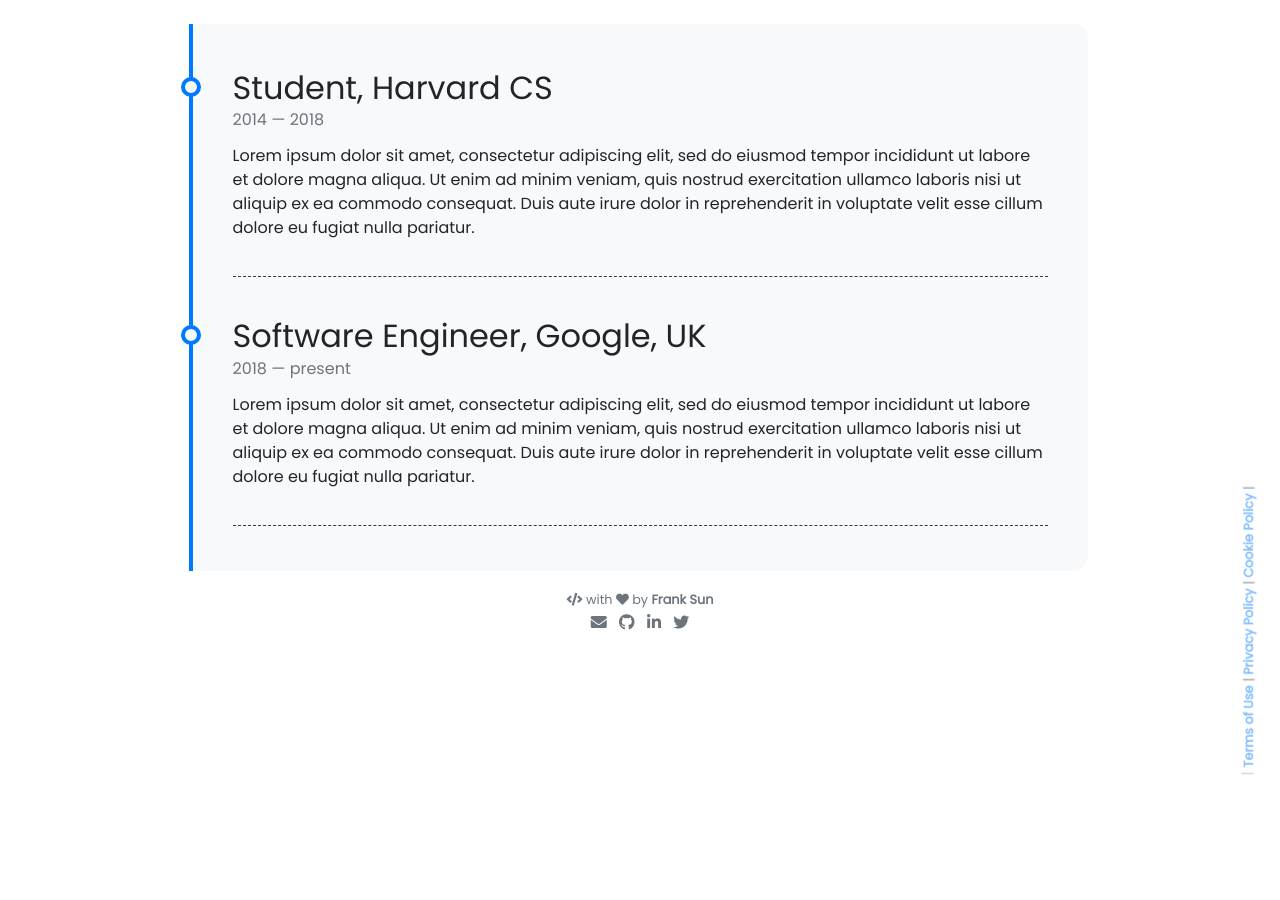
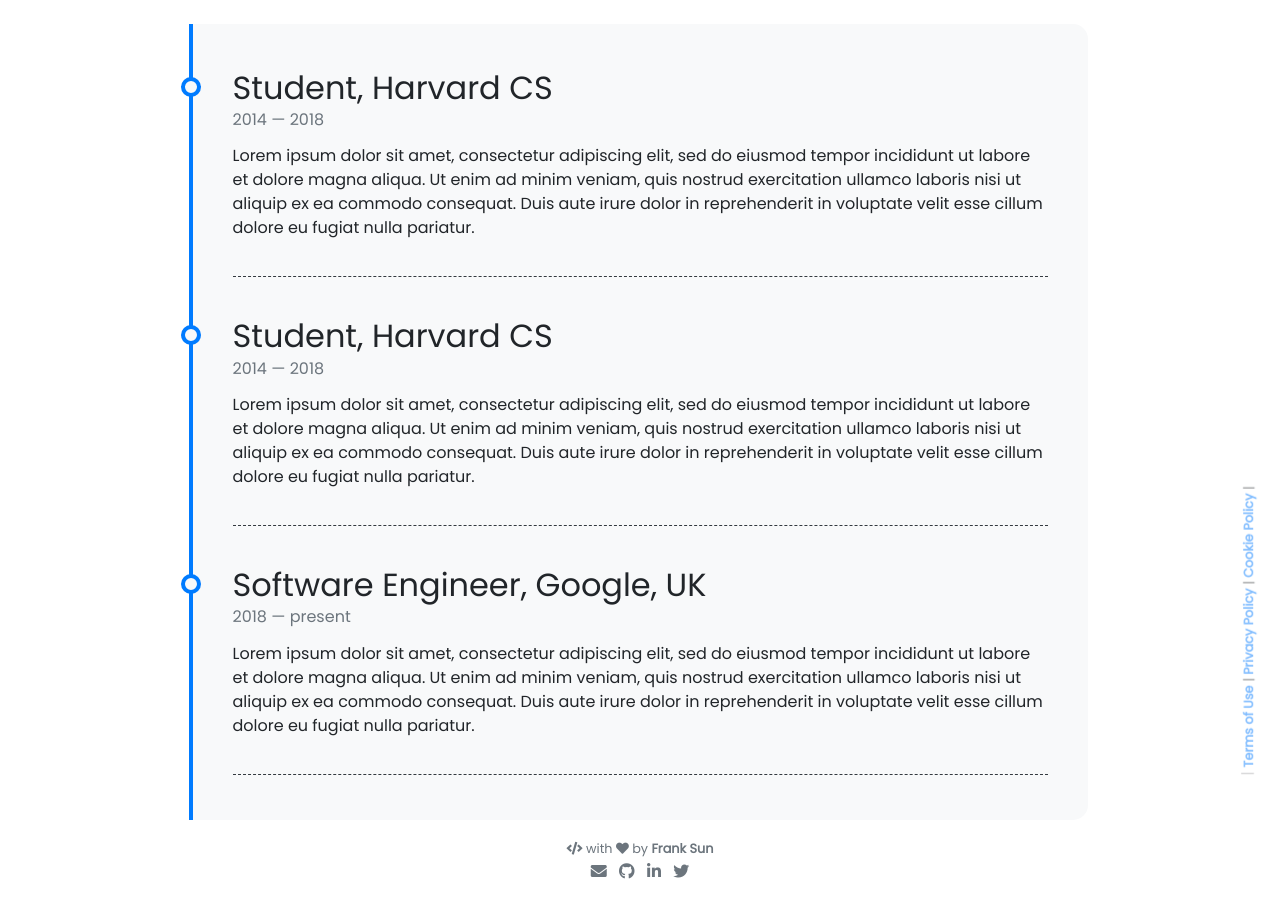
Before and after one commit to FangFrankSun/Personal_Website, a Jekyll site: the page built from pages/about.md, in a window 1280 px wide and 900 px high, scrolled down 677 px. Built offline with Jekyll 4.4.1, drawn with Linux system fonts in a browser that asks for light colours; nearby versions of some CDN libraries; emoji names are drawn with the system emoji font.

Commit message:
Update timeline.yml

```diff
--- a/_data/timeline.yml
+++ b/_data/timeline.yml
@@ -1,3 +1,13 @@
+
+- title: Student, Harvard CS
+  title2: test test
+  from: 2014
+  to: 2018
+  description: Lorem ipsum dolor sit amet, consectetur adipiscing elit,
+               sed do eiusmod tempor incididunt ut labore et dolore magna aliqua.
+               Ut enim ad minim veniam, quis nostrud exercitation ullamco laboris
+               nisi ut aliquip ex ea commodo consequat. Duis aute irure dolor in
+               reprehenderit in voluptate velit esse cillum dolore eu fugiat nulla pariatur.
 - title: Student, Harvard CS
   from: 2014
   to: 2018
```
